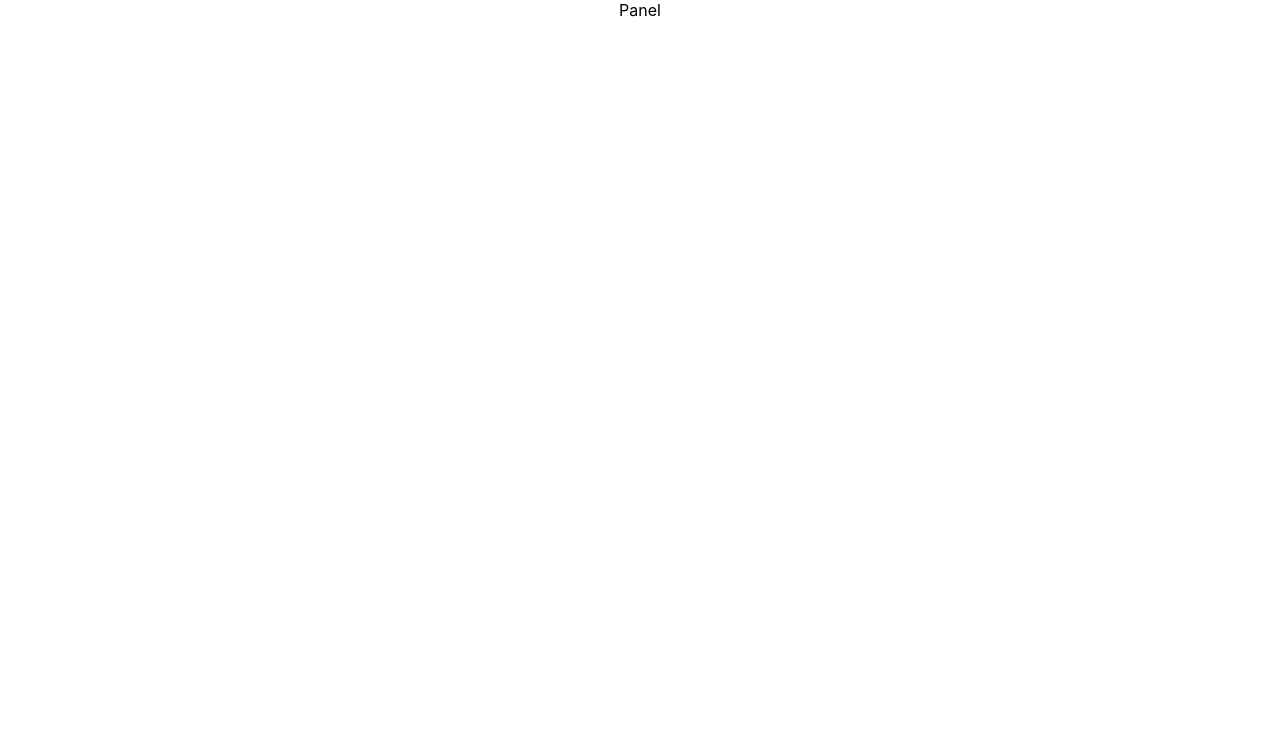
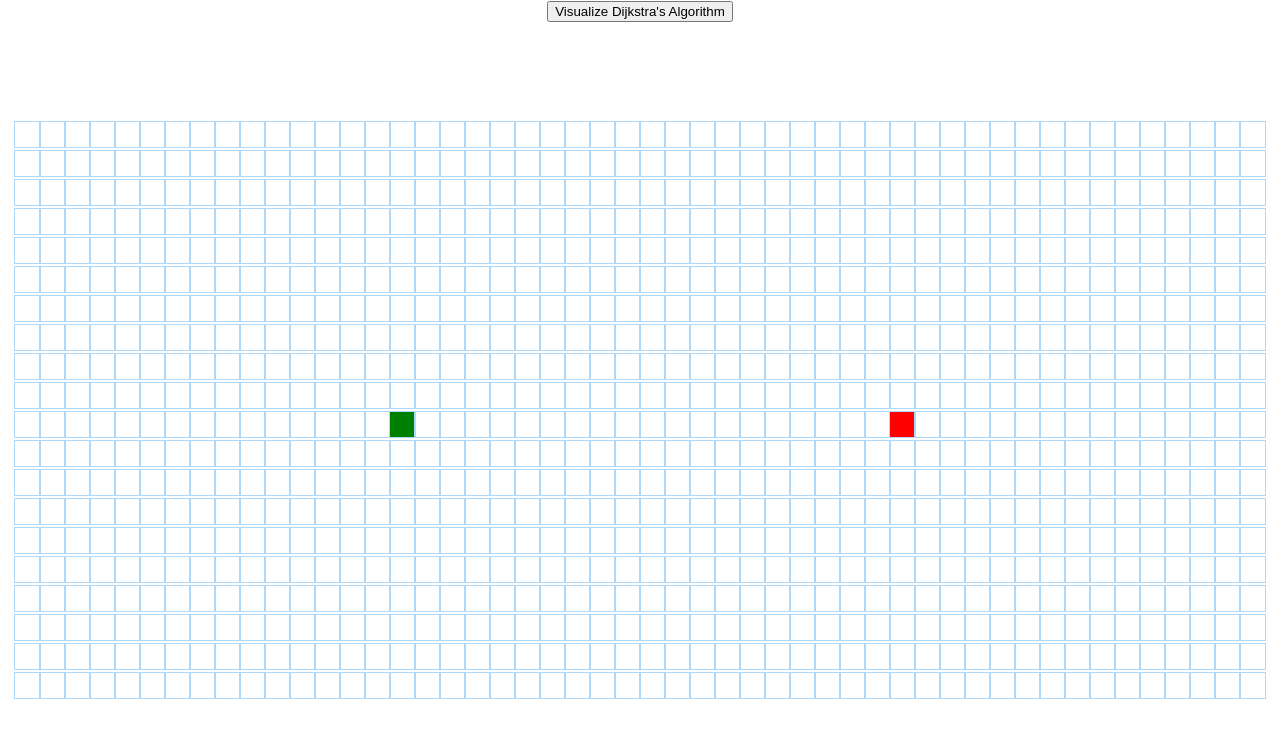
Before and after one commit to costanzopa/pathfinding-vizualizer, a React (Create React App) app: page / in a window 1280 px wide. Shown: the top 738 px of the page. Built offline with nearby package versions, Linux system fonts and the light colour scheme.

Commit message:
Adding Panel and nOde

```diff
--- a/src/components/Node/Node.component.jsx
+++ b/src/components/Node/Node.component.jsx
@@ -1,6 +1,31 @@
 import React from 'react';
+import './Node.styles.css';
 
-const Node = (props) => {
-  return <div>Node</div>;
+const Node = ({
+  col,
+  isFinish,
+  isStart,
+  isWall,
+  onMouseDown,
+  onMouseEnter,
+  onMouseUp,
+  row,
+}) => {
+  const extraClassName = isFinish
+    ? 'node-finish'
+    : isStart
+    ? 'node-start'
+    : isWall
+    ? 'node-wall'
+    : '';
+  return (
+    <div
+      id={`node-${row}-${col}`}
+      className={`node ${extraClassName}`}
+      onMouseDown={() => onMouseDown(row, col)}
+      onMouseEnter={() => onMouseEnter(row, col)}
+      onMouseUp={() => onMouseUp()}
+    ></div>
+  );
 };
 export default Node;
--- /dev/null
+++ b/src/components/Node/Node.styles.css
@@ -0,0 +1,79 @@
+.node {
+  width: 25px;
+  height: 25px;
+  outline: 1px solid rgb(175, 216, 248);
+  display: inline-block;
+}
+
+.node-finish {
+  background-color: red;
+}
+
+.node-start {
+  background-color: green;
+}
+
+.node-visited {
+  animation-name: visitedAnimation;
+  animation-duration: 1.5s;
+  animation-timing-function: ease-out;
+  animation-delay: 0;
+  animation-direction: alternate;
+  animation-iteration-count: 1;
+  animation-fill-mode: forwards;
+  animation-play-state: running;
+}
+
+@keyframes visitedAnimation {
+  0% {
+    transform: scale(0.3);
+    background-color: rgba(0, 0, 66, 0.75);
+    border-radius: 100%;
+  }
+
+  50% {
+    background-color: rgba(17, 104, 217, 0.75);
+  }
+
+  75% {
+    transform: scale(1.2);
+    background-color: rgba(0, 217, 159, 0.75);
+  }
+
+  100% {
+    transform: scale(1);
+    background-color: rgba(0, 190, 218, 0.75);
+  }
+}
+
+.node-wall {
+  background-color: rgb(12, 53, 71);
+}
+
+.node-shortest-path {
+  animation-name: shortestPath;
+  animation-duration: 1.5s;
+  animation-timing-function: ease-out;
+  animation-delay: 0;
+  animation-direction: alternate;
+  animation-iteration-count: 1;
+  animation-fill-mode: forwards;
+  animation-play-state: running;
+}
+
+@keyframes shortestPath {
+  0% {
+    transform: scale(0.6);
+    background-color: rgb(255, 254, 106);
+  }
+
+  50% {
+    transform: scale(1.2);
+    background-color: rgb(255, 254, 106);
+  }
+
+  100% {
+    transform: scale(1);
+    background-color: rgb(255, 254, 106);
+  }
+}
--- a/src/components/Panel/Panel.component.jsx
+++ b/src/components/Panel/Panel.component.jsx
@@ -1,6 +1,106 @@
-import React from 'react';
+import React, { useState, useEffect } from 'react';
+import { Node } from '..';
+import './Panel.styles.css';
 
-const Panel = (props) => {
-  return <div>Panel</div>;
+const START_NODE_ROW = 10;
+const START_NODE_COL = 15;
+const FINISH_NODE_ROW = 10;
+const FINISH_NODE_COL = 35;
+
+const Panel = () => {
+  const [grid, setGrid] = useState([]);
+  const [mouseIsPressed, setMouseIsPressed] = useState(false);
+
+  const getInitialGrid = () => {
+    const grid = [];
+    for (let row = 0; row < 20; row++) {
+      const currentRow = [];
+      for (let col = 0; col < 50; col++) {
+        currentRow.push(createNode(col, row));
+      }
+      grid.push(currentRow);
+    }
+    return grid;
+  };
+
+  const createNode = (col, row) => {
+    return {
+      col,
+      row,
+      isStart: row === START_NODE_ROW && col === START_NODE_COL,
+      isFinish: row === FINISH_NODE_ROW && col === FINISH_NODE_COL,
+      distance: Infinity,
+      isVisited: false,
+      isWall: false,
+      previousNode: null,
+    };
+  };
+
+  const visualizeDijkstra = () => {};
+
+  const getNewGridWithWallToggled = (grid, row, col) => {
+    const newGrid = grid.slice();
+    const node = newGrid[row][col];
+    const newNode = {
+      ...node,
+      isWall: !node.isWall,
+    };
+    newGrid[row][col] = newNode;
+    return newGrid;
+  };
+
+  const handleMouseDown = (row, col) => {
+    const newGrid = getNewGridWithWallToggled(grid, row, col);
+    setGrid(() => newGrid);
+    setMouseIsPressed(() => true);
+  };
+
+  const handleMouseEnter = (row, col) => {
+    if (!mouseIsPressed) return;
+    const newGrid = getNewGridWithWallToggled(grid, row, col);
+    setGrid(newGrid);
+  };
+
+  const handleMouseUp = () => {
+    setMouseIsPressed(false);
+  };
+
+  useEffect(() => {
+    const grid = getInitialGrid();
+    setGrid(grid);
+  }, []);
+
+  return (
+    <>
+      <button onClick={() => visualizeDijkstra()}>
+        Visualize Dijkstra's Algorithm
+      </button>
+      <div className="grid">
+        {grid.map((row, rowIdx) => {
+          return (
+            <div key={rowIdx}>
+              {row.map((node, nodeIdx) => {
+                const { row, col, isFinish, isStart, isWall } = node;
+                return (
+                  <Node
+                    key={nodeIdx}
+                    col={col}
+                    isFinish={isFinish}
+                    isStart={isStart}
+                    isWall={isWall}
+                    mouseIsPressed={mouseIsPressed}
+                    onMouseDown={(row, col) => handleMouseDown(row, col)}
+                    onMouseEnter={(row, col) => handleMouseEnter(row, col)}
+                    onMouseUp={() => handleMouseUp()}
+                    row={row}
+                  ></Node>
+                );
+              })}
+            </div>
+          );
+        })}
+      </div>
+    </>
+  );
 };
 export default Panel;
--- /dev/null
+++ b/src/components/Panel/Panel.styles.css
@@ -0,0 +1,3 @@
+.grid {
+  margin: 100px 0 0;
+}
```
